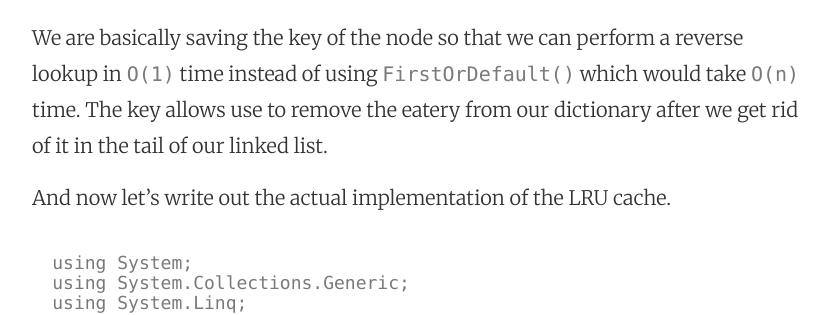
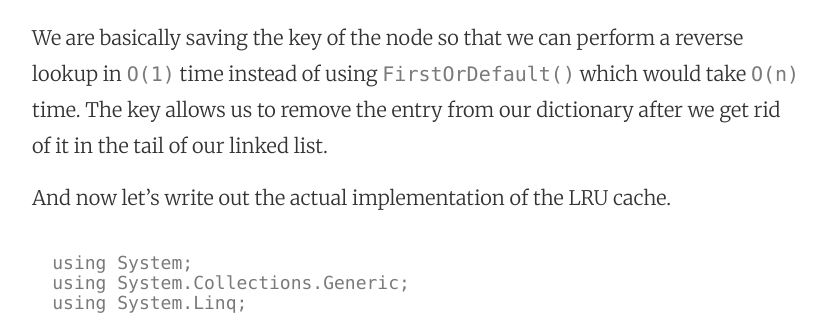
Before and after one commit to JungMinu/AvetisG.github.io, a Jekyll site: the page built from _posts/2015-07-25-new-favorite-data-structure-lru-cache.md, in a window 1280 px wide and 900 px high, scrolled down 2480 px. Shown: the part 163-478 px from the top of the window, without its empty margins (224-1053 px from the left). Built offline with Jekyll 4.4.1, drawn with Linux system fonts in a browser that asks for light colours; nearby versions of some CDN libraries; Markdown is read by kramdown in place of the engine named in the settings; comment, search, counter and statistics services are not loaded.

Commit message:
Update 2015-07-25-new-favorite-data-structure-lru-cache.md

```diff
--- a/_posts/2015-07-25-new-favorite-data-structure-lru-cache.md
+++ b/_posts/2015-07-25-new-favorite-data-structure-lru-cache.md
@@ -55,7 +55,7 @@ public class Node<D, K>
 
 As you can see the Node takes in a data and also a value. The data is obviously going to be the data which the user will be caching, however the key is a specificity in our implementation. This can be done in many ways, but one of the ways to do it is to keep track of the key in the Node. But what are we trying to do? Great question.
 
-We are basically saving the key of the node so that we can perform a reverse lookup in `O(1)` time instead of using `FirstOrDefault()` which would take `O(n)` time. The key allows use to remove the eatery from our dictionary after we get rid of it in the tail of our linked list.
+We are basically saving the key of the node so that we can perform a reverse lookup in `O(1)` time instead of using `FirstOrDefault()` which would take `O(n)` time. The key allows us to remove the entry from our dictionary after we get rid of it in the tail of our linked list.
 
 And now let's write out the actual implementation of the LRU cache.
 
```
